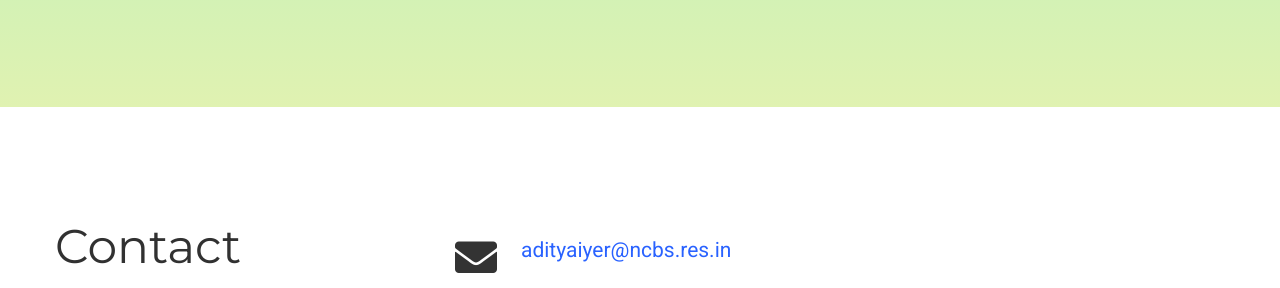
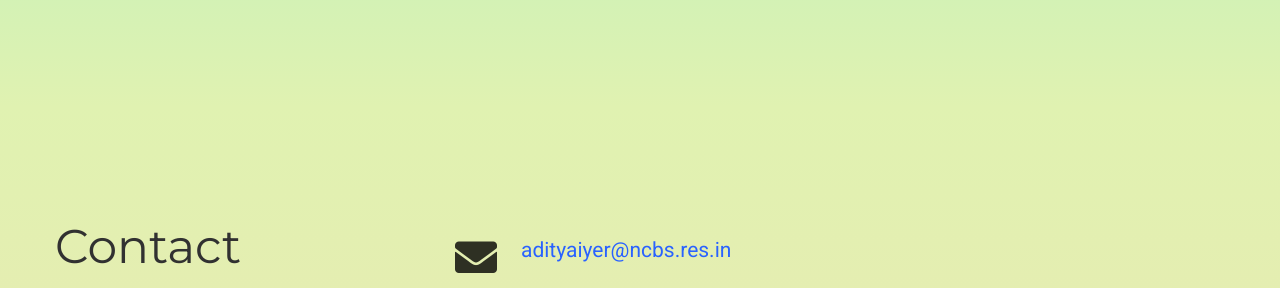
Before and after one commit to aiyeraditya/aiyeraditya.github.io, a plain HTML site: page index.html in a window 1280 px wide. Shown: the part 2193-2481 px from the top of the page. Drawn offline with nearby package versions, Linux system fonts and the light colour scheme; some packages are replaced by stand-ins of ours; grey boxes are pictures that could not be loaded; some icons are missing.

Commit message:
Build website

```diff
--- a/index.html
+++ b/index.html
@@ -1122,7 +1122,9 @@
 
 
 
-  <section id="contact" class="home-section wg-contact   "  >
+
+
+  <section id="contact" class="home-section wg-contact   " style="background-image: linear-gradient(#e0f2b1, #f2e1b1);" >
     <div class="container">
 
 
```
